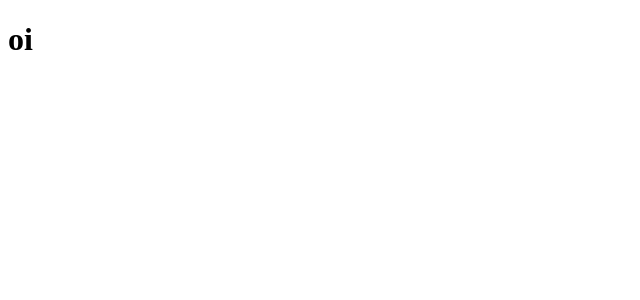
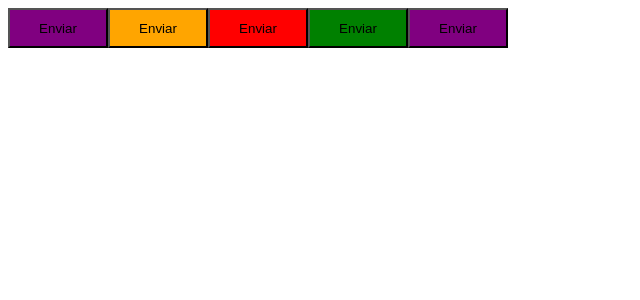
Before and after one commit to cnncauan/igniteTimerr, a React (Vite) app: page / in a window 1280 px wide. Shown: the top 300 px of the page, without its empty margins (0-640 px from the left). Built offline with nearby package versions, Linux system fonts and the light colour scheme.

Commit message:
create component in styledComponets

```diff
--- a/package.json
+++ b/package.json
@@ -11,12 +11,14 @@
   },
   "dependencies": {
     "react": "^19.0.0",
-    "react-dom": "^19.0.0"
+    "react-dom": "^19.0.0",
+    "styled-components": "^6.1.15"
   },
   "devDependencies": {
     "@eslint/js": "^9.19.0",
     "@types/react": "^19.0.8",
     "@types/react-dom": "^19.0.3",
+    "@types/styled-components": "^5.1.34",
     "@vitejs/plugin-react": "^4.3.4",
     "eslint": "^9.19.0",
     "eslint-plugin-react-hooks": "^5.0.0",
--- /dev/null
+++ b/src/components/Button.styles.ts
@@ -0,0 +1,25 @@
+import styled, { css } from "styled-components";
+
+export type ButtonVariants = "primary" | "secondary" | "danger" | "success";
+
+interface ButtonConteinerProps {
+  variant: ButtonVariants;
+}
+
+const ButtonVariants = {
+  primary: "purple",
+  secondary: "orange",
+  danger: "red",
+  success: "green",
+};
+
+export const ButtonContainer = styled.button<ButtonConteinerProps>`
+  width: 100px;
+  height: 40px;
+
+  ${(props) => {
+    return css`
+      background-color: ${ButtonVariants[props.variant]};
+    `;
+  }}
+`;
--- /dev/null
+++ b/src/components/Button.tsx
@@ -0,0 +1,9 @@
+import { ButtonContainer, ButtonVariants } from "./Button.styles";
+
+interface ButtonProps {
+  variant?: ButtonVariants;
+}
+
+export function Button({ variant = "primary" }: ButtonProps) {
+  return <ButtonContainer variant={variant}>Enviar</ButtonContainer>;
+}
--- a/src/main.tsx
+++ b/src/main.tsx
@@ -1,9 +1,13 @@
 import React from "react";
 import ReactDom from "react-dom/client";
-import { App } from "./App";
+import { Button } from "./components/Button";
 
 ReactDom.createRoot(document.getElementById("root")!).render(
   <React.StrictMode>
-    <App />
+    <Button variant="primary" />
+    <Button variant="secondary" />
+    <Button variant="danger" />
+    <Button variant="success" />
+    <Button />
   </React.StrictMode>
 );
```
Also changed, not shown: 1 other file (tests, documents, lock files or other folders).
